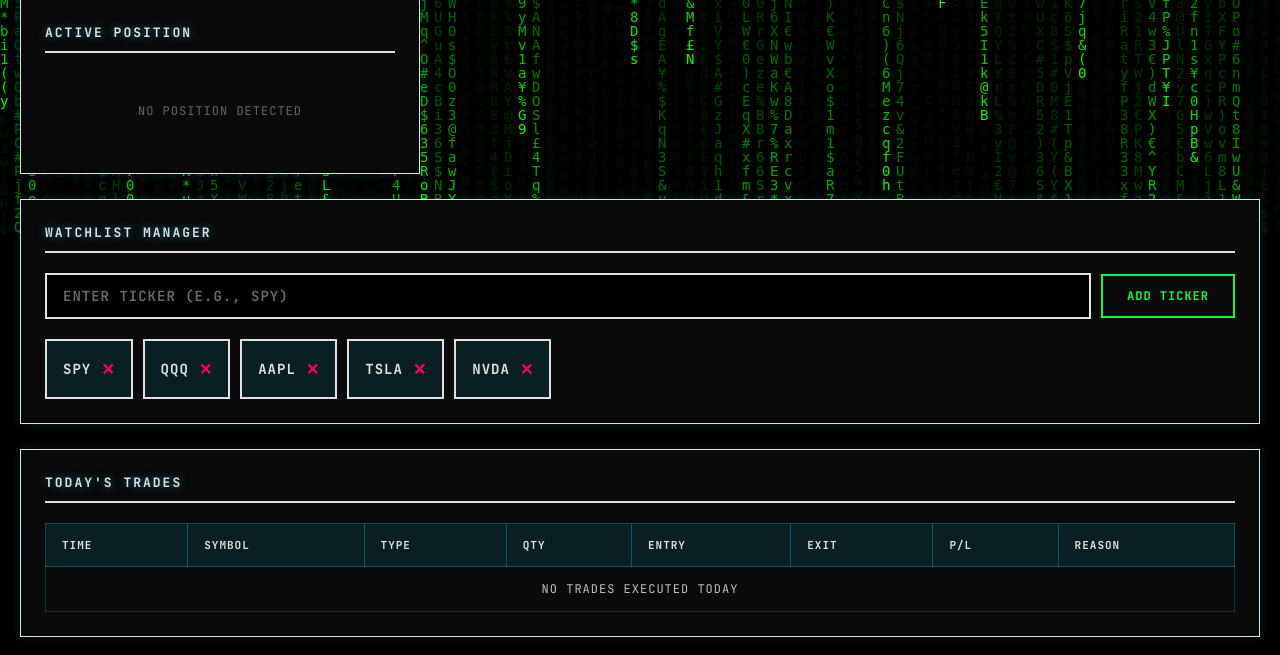
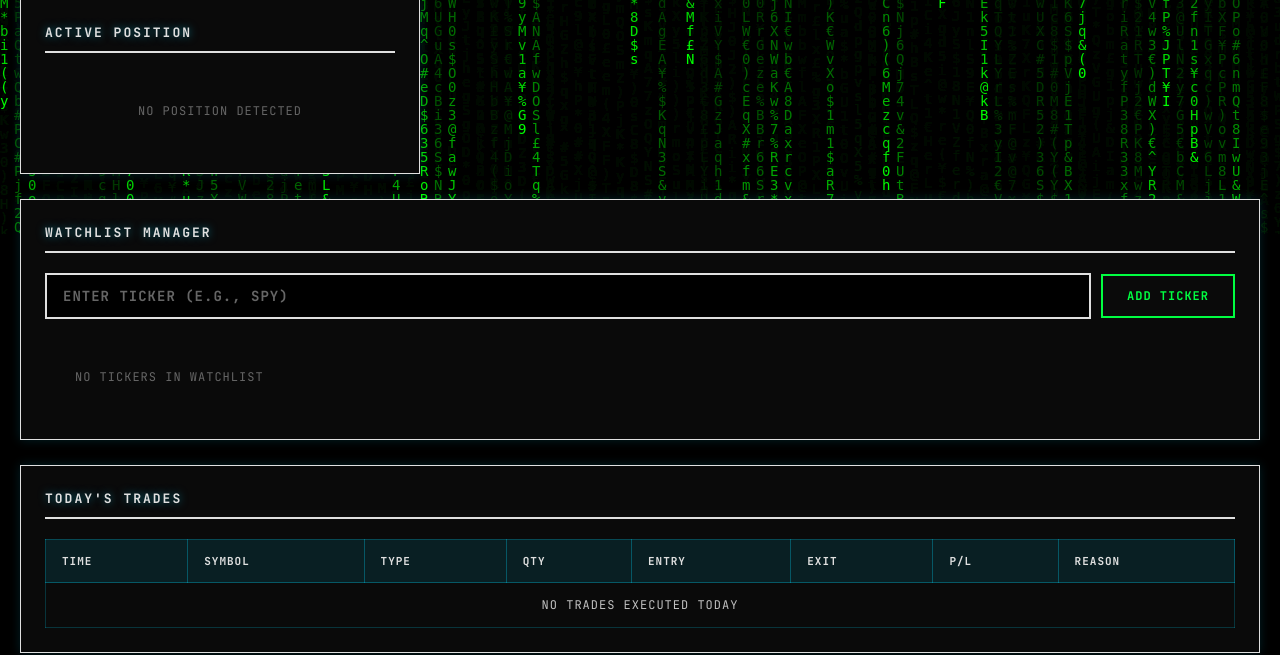
Before and after one commit to CodeShali/scalp-bot, a Flask app: page / in a window 1280 px wide. Shown: the part 566-1221 px from the top of the page. Run offline with Flask 3, Linux system fonts and the light colour scheme; data that the repository does not hold is empty; parts of the project's set-up code (start-up, migrations or seed data) failed here and were passed over.

Commit message:
Fix watchlist display to show all tickers from config
- Updated dashboard.js to load watchlist from /api/status
- Added config.watchlist to /api/status response
- Now displays all tickers from config.yaml instead of hardcoded 5
- Bumped CSS and JS version for cache busting

```diff
--- a/main.py
+++ b/main.py
@@ -714,6 +714,9 @@ def api_status():
         'position': position,
         'ticker_of_day': ticker_info,
         'today_trades': today_trades,
+        'config': {
+            'watchlist': bot.config.get('watchlist', {})
+        },
         'timestamp': datetime.now(EASTERN_TZ).isoformat()
     })
 
--- a/static/dashboard.js
+++ b/static/dashboard.js
@@ -21,8 +21,8 @@ async function loadWatchlist() {
     try {
         const response = await fetch('/api/status');
         const data = await response.json();
-        // Get watchlist from config (temporary workaround)
-        const watchlist = ['SPY', 'QQQ', 'AAPL', 'TSLA', 'NVDA']; // Default for now
+        // Get watchlist from bot config
+        const watchlist = data.config?.watchlist?.symbols || [];
         updateWatchlistDisplay(watchlist);
     } catch (error) {
         console.error('Error loading watchlist:', error);
--- a/templates/dashboard.html
+++ b/templates/dashboard.html
@@ -5,7 +5,7 @@
     <meta name="viewport" content="width=device-width, initial-scale=1.0">
     <title>Scalp Bot | Terminal</title>
     <link href="https://fonts.googleapis.com/css2?family=JetBrains+Mono:wght@400;500;600;700&display=swap" rel="stylesheet">
-    <link rel="stylesheet" href="/static/dashboard.css?v=8">
+    <link rel="stylesheet" href="/static/dashboard.css?v=9">
 </head>
 <body>
     <canvas id="matrix-bg"></canvas>
@@ -143,6 +143,6 @@
     </div>
 
     <script src="/static/matrix.js"></script>
-    <script src="/static/dashboard.js?v=2"></script>
+    <script src="/static/dashboard.js?v=3"></script>
 </body>
 </html>
```
